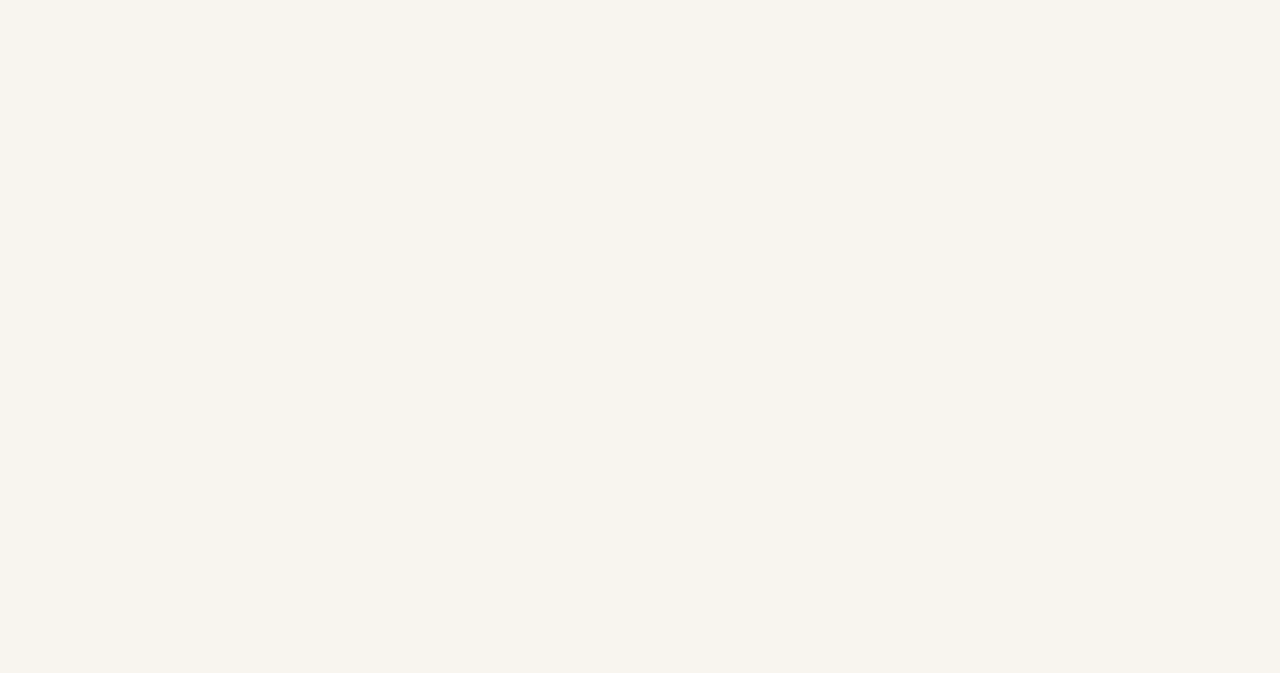
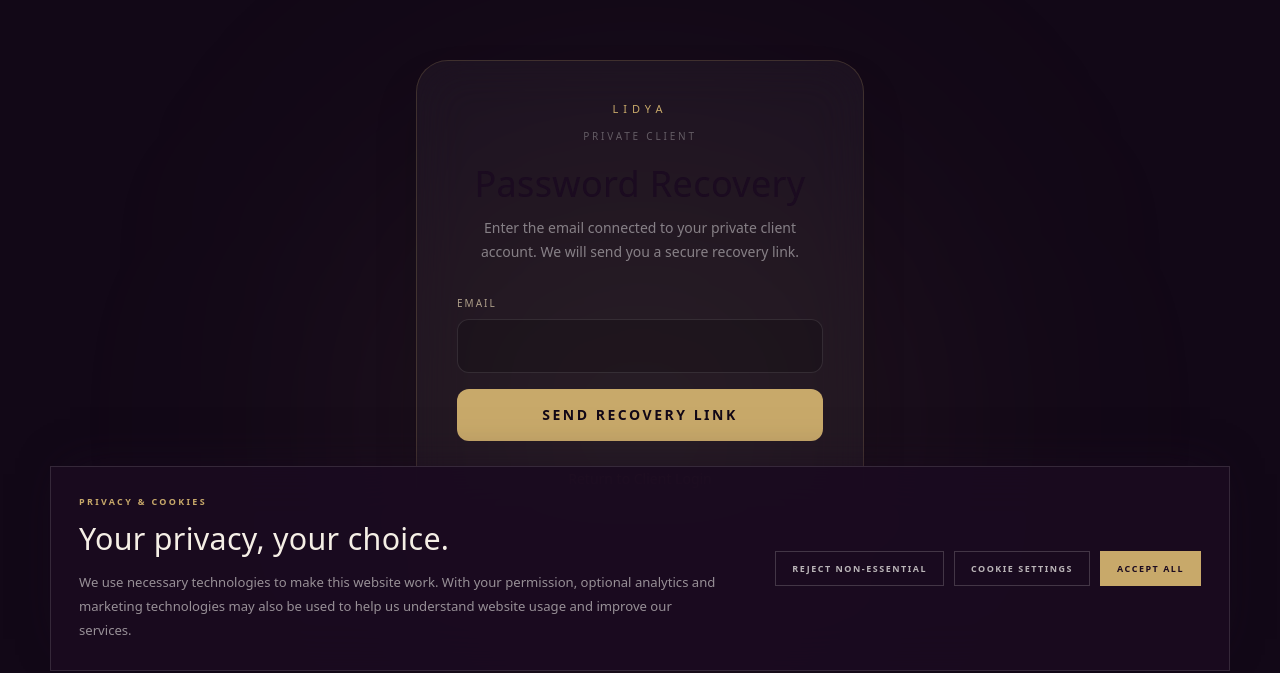
Before and after one commit to IBFDENT/LidyaAlbaresort.com, a Next.js app: page /client/forgot-password in a window 1280 px wide. Before the commit this address had no page. Shown: the part 105-778 px from the top of the page. Built offline with nearby package versions, Linux system fonts and the light colour scheme.

Commit message:
commit : add luxury forgot password page

```diff
--- /dev/null
+++ b/src/app/client/forgot-password/page.tsx
@@ -0,0 +1,66 @@
+"use client";
+
+import Link from "next/link";
+import { FormEvent, useState } from "react";
+
+export default function ForgotPasswordPage() {
+  const [email, setEmail] = useState("");
+  const [loading, setLoading] = useState(false);
+  const [message, setMessage] = useState("");
+  const [error, setError] = useState("");
+
+  async function submit(event: FormEvent) {
+    event.preventDefault();
+    setLoading(true);
+    setMessage("");
+    setError("");
+
+    try {
+      const response = await fetch("/api/client/recover", {
+        method: "POST",
+        headers: { "Content-Type": "application/json" },
+        body: JSON.stringify({ email }),
+      });
+      const payload = await response.json();
+      if (!response.ok) {
+        setError(payload.error || "Password recovery is temporarily unavailable.");
+        return;
+      }
+      setMessage(payload.message);
+    } catch {
+      setError("Password recovery is temporarily unavailable.");
+    } finally {
+      setLoading(false);
+    }
+  }
+
+  return (
+    <main className="relative flex min-h-screen items-center justify-center overflow-hidden bg-[#120817] px-5 py-12 text-[#fffdf9]">
+      <div className="pointer-events-none absolute left-1/2 top-1/3 h-[520px] w-[520px] -translate-x-1/2 rounded-full bg-[#c8a96a]/10 blur-[140px]" />
+      <div className="relative w-full max-w-md rounded-[2rem] border border-[#c8a96a]/20 bg-white/[0.04] p-7 shadow-2xl backdrop-blur-xl md:p-10">
+        <div className="text-center">
+          <p className="text-[11px] uppercase tracking-[0.45em] text-[#c8a96a]">LIDYA</p>
+          <p className="mt-3 text-[10px] uppercase tracking-[0.28em] text-white/30">Private Client</p>
+          <h1 className="mt-5 font-serif text-4xl">Password Recovery</h1>
+          <p className="mt-3 text-sm leading-6 text-white/45">Enter the email connected to your private client account. We will send you a secure recovery link.</p>
+        </div>
+
+        <form onSubmit={submit} className="mt-8 space-y-4">
+          <label className="block">
+            <span className="mb-2 block text-[10px] uppercase tracking-[0.2em] text-[#e8d8b5]/70">Email</span>
+            <input type="email" value={email} onChange={(event) => setEmail(event.target.value)} autoComplete="email" className="w-full rounded-xl border border-white/10 bg-black/20 px-4 py-3.5 outline-none transition focus:border-[#c8a96a]/70" required />
+          </label>
+
+          {message && <div className="rounded-xl border border-[#c8a96a]/25 bg-[#c8a96a]/10 px-4 py-4 text-sm leading-6 text-[#ead8b7]">{message}</div>}
+          {error && <div className="rounded-xl border border-red-400/20 bg-red-400/10 px-4 py-3 text-sm text-red-200">{error}</div>}
+
+          <button disabled={loading} className="w-full rounded-xl bg-[#c8a96a] px-5 py-4 text-sm font-semibold uppercase tracking-[0.18em] text-[#120817] transition hover:bg-[#e8d8b5] disabled:opacity-50">
+            {loading ? "Sending..." : "Send recovery link"}
+          </button>
+        </form>
+
+        <p className="mt-7 text-center text-sm text-white/40"><Link href="/client/login" className="text-[#c8a96a]">Return to Client Login</Link></p>
+      </div>
+    </main>
+  );
+}
```
